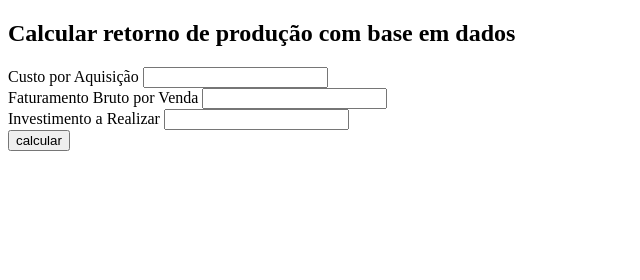
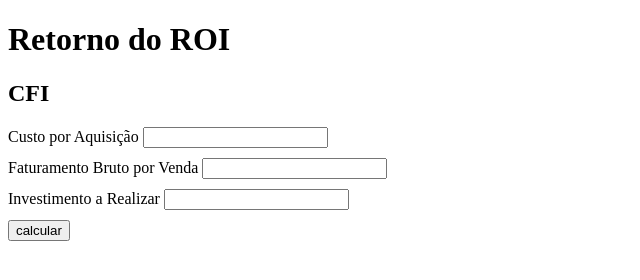
Before and after one commit to PatrickBarreto/estimar-ROI, a plain HTML site: page index.html in a window 1280 px wide. Shown: the whole page, without its empty margins (0-640 px from the left). Drawn offline with Linux system fonts and the light colour scheme.

Commit message:
versão 1.0

```diff
--- a/index.html
+++ b/index.html
@@ -4,13 +4,17 @@
     <meta charset="UTF-8">
     <meta http-equiv="X-UA-Compatible" content="IE=edge">
     <meta name="viewport" content="width=device-width, initial-scale=1.0">
-    <title>Document</title>
+    <title>Retorno do ROI</title>
     <style>
 
         #retorno{
             display:flex;
             display:-webkit-flex;
             flex-flow:row-reverse;
+        }
+        input{
+            margin: 0 0 10px 0;
+
         }
         table{
             width: 50vw;
@@ -33,9 +37,12 @@
     </style>
 </head>
 <body>
+    <h1>
+        Retorno do ROI
+    </h1>
     <div>
         <h2>
-            Calcular retorno de produção com base em dados
+            CFI
         </h2>
 
         <div id="inputs">
```
